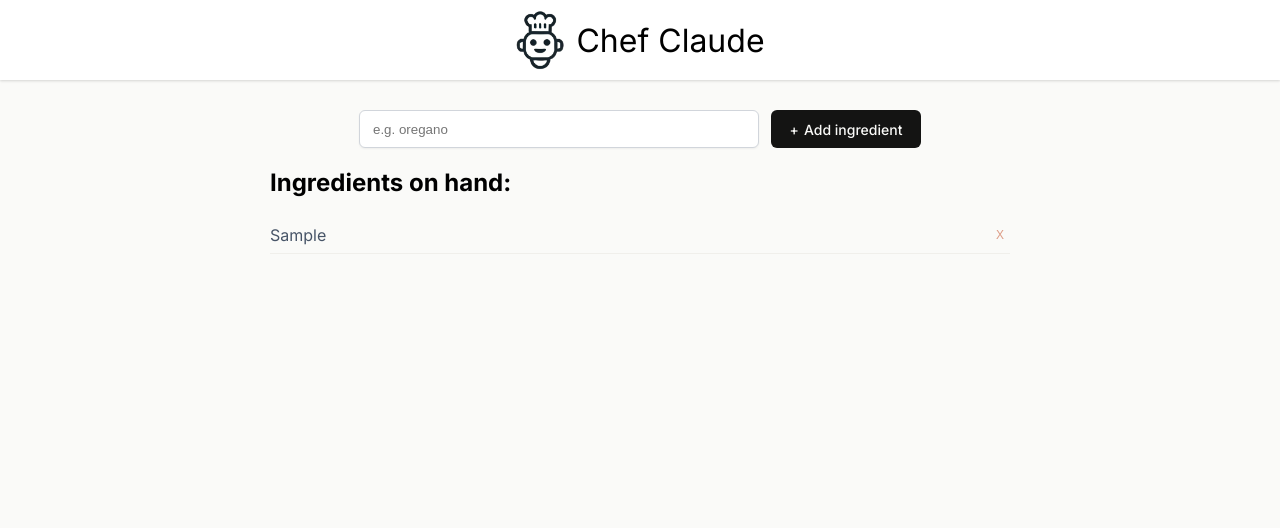
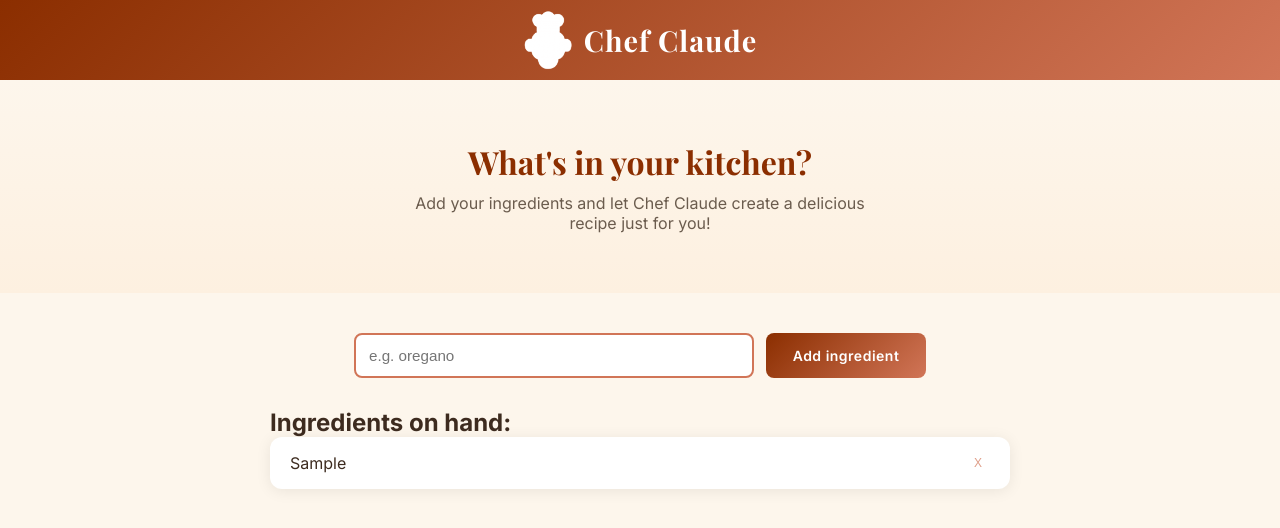
Before and after one commit to rgervacio0803/Chef-Claude, a React (Vite) app: page / in a window 1280 px wide. Both pictures are taken after typing "Sample" into the empty fields and a click on the button "Add ingredient". Shown: the top 528 px of the page. Built offline with nearby package versions, Linux system fonts and the light colour scheme; no server answers; what @huggingface/inference would draw is missing.

Commit message:
Add styling improvements and hero section

```diff
--- a/Main.jsx
+++ b/Main.jsx
@@ -35,6 +35,15 @@ export default function Main() {
   }
 
   return (
+    <div>
+      <section className="hero-section">
+        <h2>What's in your kitchen?</h2>
+        <p>
+          Add your ingredients and let Chef Claude create a delicious recipe
+          just for you!
+        </p>
+      </section>
+
       <main>
         <form action={addIngredient} className="add-ingredient-form">
           <input
@@ -57,5 +66,6 @@ export default function Main() {
         {error && <p className="error-message">{error}</p>}
         {recipe && <ClaudeRecipe recipe={recipe} />}
       </main>
+    </div>
   );
 }
--- a/index.css
+++ b/index.css
@@ -1,160 +1,261 @@
+@import url('https://fonts.googleapis.com/css2?family=Playfair+Display:wght@400;700&family=Inter:wght@400;500;600&display=swap');
+
 * {
     box-sizing: border-box;
+    margin: 0;
+    padding: 0;
 }
 
 body {
-    margin: 0;
-    font-family: Inter, sans-serif;
-    background-color: #FAFAF8;
+    font-family: 'Inter', sans-serif;
+    background-color: #FDF6EC;
+    color: #3D2B1F;
 }
 
+/* HEADER */
 header {
     display: flex;
     justify-content: center;
     align-items: center;
     gap: 11px;
     height: 80px;
-    background-color: white;
-    box-shadow: 0px 1px 3px 0px rgba(0, 0, 0, 0.10), 0px 1px 2px 0px rgba(0, 0, 0, 0.06);
+    background: linear-gradient(135deg, #8B2E00, #D17557);
+    box-shadow: 0px 2px 10px rgba(0, 0, 0, 0.2);
 }
 
 header > img {
     width: 50px;
+    filter: brightness(0) invert(1);
 }
 
 header > h1 {
-    font-weight: 400;
+    font-family: 'Playfair Display', serif;
+    font-weight: 700;
+    color: white;
+    font-size: 1.8rem;
+    letter-spacing: 1px;
 }
 
-main {
-    padding: 30px 30px 10px;
-    max-width: 800px;      /* ✅ constrains width */
-    margin: 0 auto;        /* ✅ centers content */
+/* HERO SECTION */
+.hero-section {
+    text-align: center;
+    padding: 60px 20px;
+    background: linear-gradient(180deg, #FDF6EC, #FDF0E0);
 }
 
+.hero-section h2 {
+    font-family: 'Playfair Display', serif;
+    font-size: 2rem;
+    color: #8B2E00;
+    margin-bottom: 10px;
+}
+
+.hero-section p {
+    color: #6B5C4E;
+    font-size: 1rem;
+    max-width: 500px;
+    margin: 0 auto;
+}
+
+/* MAIN */
+main {
+    padding: 40px 30px;
+    max-width: 800px;
+    margin: 0 auto;
+}
+
+/* FORM */
 .add-ingredient-form {
     display: flex;
     justify-content: center;
     gap: 12px;
-    height: 38px;
+    height: 45px;
+    margin-bottom: 30px;
 }
 
 .add-ingredient-form > input {
-    border-radius: 6px;
-    border: 1px solid #D1D5DB;
+    border-radius: 8px;
+    border: 2px solid #D17557;
     padding: 9px 13px;
-    box-shadow: 0px 1px 2px 0px rgba(0, 0, 0, 0.05);
     flex-grow: 1;
     min-width: 150px;
     max-width: 400px;
+    font-size: 0.95rem;
+    background-color: white;
+    transition: border-color 0.2s;
+}
+
+.add-ingredient-form > input:focus {
+    outline: none;
+    border-color: #8B2E00;
 }
 
 .add-ingredient-form > button {
-    font-family: Inter, sans-serif;
-    border-radius: 6px;
+    font-family: 'Inter', sans-serif;
+    border-radius: 8px;
     border: none;
-    background-color: #141413;
-    color: #FAFAF8;
-    width: 150px;
+    background: linear-gradient(135deg, #8B2E00, #D17557);
+    color: white;
+    width: 160px;
     font-size: 0.875rem;
-    font-weight: 500;
+    font-weight: 600;
+    cursor: pointer;
+    transition: opacity 0.2s;
+    letter-spacing: 0.5px;
 }
 
-.add-ingredient-form > button::before {
-    content: "+";
-    margin-right: 5px;
+.add-ingredient-form > button:hover {
+    opacity: 0.9;
 }
 
+/* INGREDIENTS LIST */
 .ingredients-list {
-    padding-left: 0;      /* removes default ul padding */
-    list-style: none;     /* removes bullet points */
+    padding-left: 0;
+    list-style: none;
+    background: white;
+    border-radius: 12px;
+    box-shadow: 0 2px 15px rgba(0,0,0,0.08);
+    overflow: hidden;
+    margin-bottom: 30px;
 }
 
-ul.ingredients-list {
-    margin-bottom: 48px;
+.ingredients-list-title {
+    font-family: 'Playfair Display', serif;
+    font-size: 1.3rem;
+    color: #8B2E00;
+    margin-bottom: 15px;
 }
 
 ul.ingredients-list > li {
-    color: #475467;
+    color: #3D2B1F;
     line-height: 28px;
-    display: flex;          /* ✅ aligns text and button */
+    display: flex;
     align-items: center;
     justify-content: space-between;
-    padding: 4px 0;
-    border-bottom: 1px solid #F0EFEB;  /* ✅ adds divider */
+    padding: 12px 20px;
+    border-bottom: 1px solid #FDF6EC;
+    transition: background-color 0.2s;
 }
 
+ul.ingredients-list > li:hover {
+    background-color: #FDF6EC;
+    padding-left: 25px;  /* subtle slide effect */
+    transition: all 0.2s;
+}
+
+ul.ingredients-list > li:last-child {
+    border-bottom: none;
+}
+
+/* GET RECIPE CONTAINER */
 .get-recipe-container {
     display: flex;
     justify-content: space-between;
     align-items: center;
-    border-radius: 8px;
-    background: #F0EFEB;
-    padding: 10px 28px;
+    border-radius: 12px;
+    background: linear-gradient(135deg, #FDF0E0, #FAE5CC);
+    padding: 20px 28px;
+    border: 1px solid #D17557;
+    box-shadow: 0 2px 10px rgba(209, 117, 87, 0.15);
 }
 
 .get-recipe-container h3 {
-    font-size: 1.125rem;
-    font-weight: 500;
-    line-height: 24px;
+    font-family: 'Playfair Display', serif;
+    font-size: 1.2rem;
+    font-weight: 700;
+    color: #8B2E00;
+    margin-bottom: 5px;
 }
 
 .get-recipe-container p {
-    color: #6B7280;
+    color: #6B5C4E;
     font-size: 0.875rem;
     line-height: 20px;
 }
 
 .get-recipe-container button {
     border: none;
-    border-radius: 6px;
-    background: #D17557;
-    box-shadow: 0px 1px 2px 0px rgba(0, 0, 0, 0.05);
-    color: #FAFAF8;
-    padding: 9px 17px;
-    font-family: Inter, sans-serif;
+    border-radius: 8px;
+    background: linear-gradient(135deg, #8B2E00, #D17557);
+    box-shadow: 0px 2px 8px rgba(139, 46, 0, 0.3);
+    color: white;
+    padding: 12px 24px;
+    font-family: 'Inter', sans-serif;
     font-size: 0.875rem;
+    font-weight: 600;
     cursor: pointer;
+    transition: all 0.2s;
+    white-space: nowrap;
+}
+
+.get-recipe-container button:hover {
+    transform: translateY(-1px);
+    box-shadow: 0px 4px 12px rgba(139, 46, 0, 0.4);
 }
 
 .get-recipe-container button:disabled {
-    opacity: 0.7;          /* ✅ shows button is disabled */
+    opacity: 0.7;
     cursor: not-allowed;
+    transform: none;
 }
 
+/* RECIPE SECTION */
 .suggested-recipe-container {
-    color: #475467;
-    line-height: 28px;
-    font-size: 1.125rem;
-    font-weight: 400;
-    border-top: 2px solid #F0EFEB;  /* ✅ separates from ingredients */
-    margin-top: 30px;               /* ✅ adds spacing */
-    padding-top: 30px;              /* ✅ adds spacing */
+    color: #3D2B1F;
+    line-height: 1.8;
+    font-size: 1rem;
+    margin-top: 40px;
+    padding: 30px;
+    background: white;
+    border-radius: 12px;
+    box-shadow: 0 2px 15px rgba(0,0,0,0.08);
+    border-top: 4px solid #D17557;
 }
 
-.suggested-recipe-container ul li, .suggested-recipe-container ol li {
-    margin-bottom: 8px;
+.suggested-recipe-container h2 {
+    font-family: 'Playfair Display', serif;
+    color: #8B2E00;
+    margin-bottom: 20px;
 }
 
+.suggested-recipe-container h3 {
+    font-family: 'Playfair Display', serif;
+    color: #8B2E00;
+    margin: 20px 0 10px;
+}
+
+.suggested-recipe-container ul li,
+.suggested-recipe-container ol li {
+    margin-bottom: 8px;
+    padding-left: 5px;
+}
+
+/* REMOVE BUTTON */
 .remove-ingredient {
-    margin-left: 10px;
     background: none;
     border: none;
-    color: #D17557;        /* ✅ matches your theme color */
+    color: #D17557;
     cursor: pointer;
     font-size: 0.75rem;
     opacity: 0.7;
+    padding: 4px 8px;
+    border-radius: 4px;
+    transition: all 0.2s;
 }
 
 .remove-ingredient:hover {
-    opacity: 1;            /* ✅ shows on hover */
+    opacity: 1;
+    background-color: #FEE2E2;
+    color: #DC2626;
 }
 
+/* ERROR MESSAGE */
 .error-message {
     color: #DC2626;
     background-color: #FEE2E2;
     padding: 12px 16px;
-    border-radius: 6px;
+    border-radius: 8px;
     margin-top: 20px;
     font-size: 0.875rem;
+    border-left: 4px solid #DC2626;
 }
```
Lines whose indentation alone changed are shown as unchanged.
